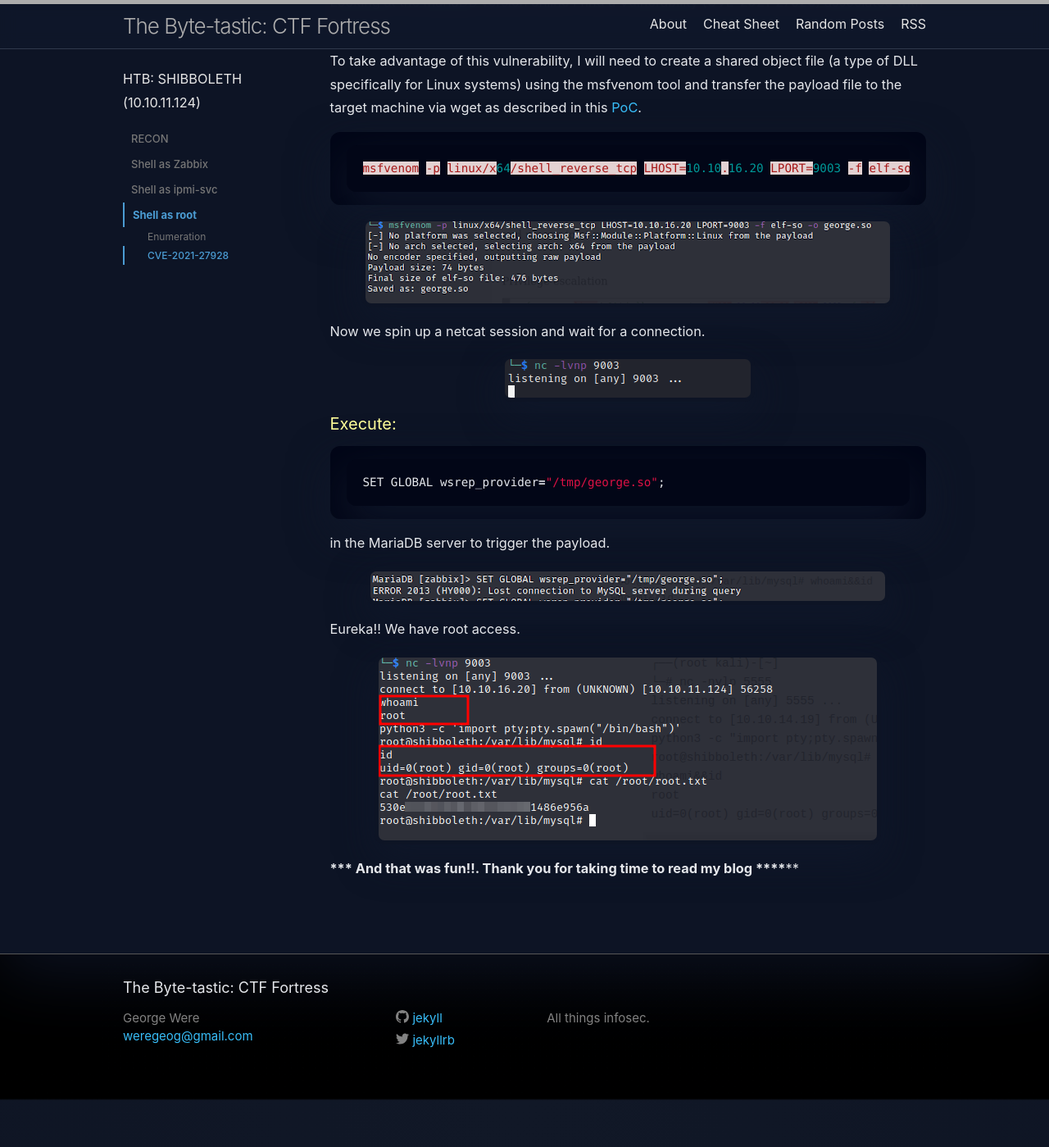
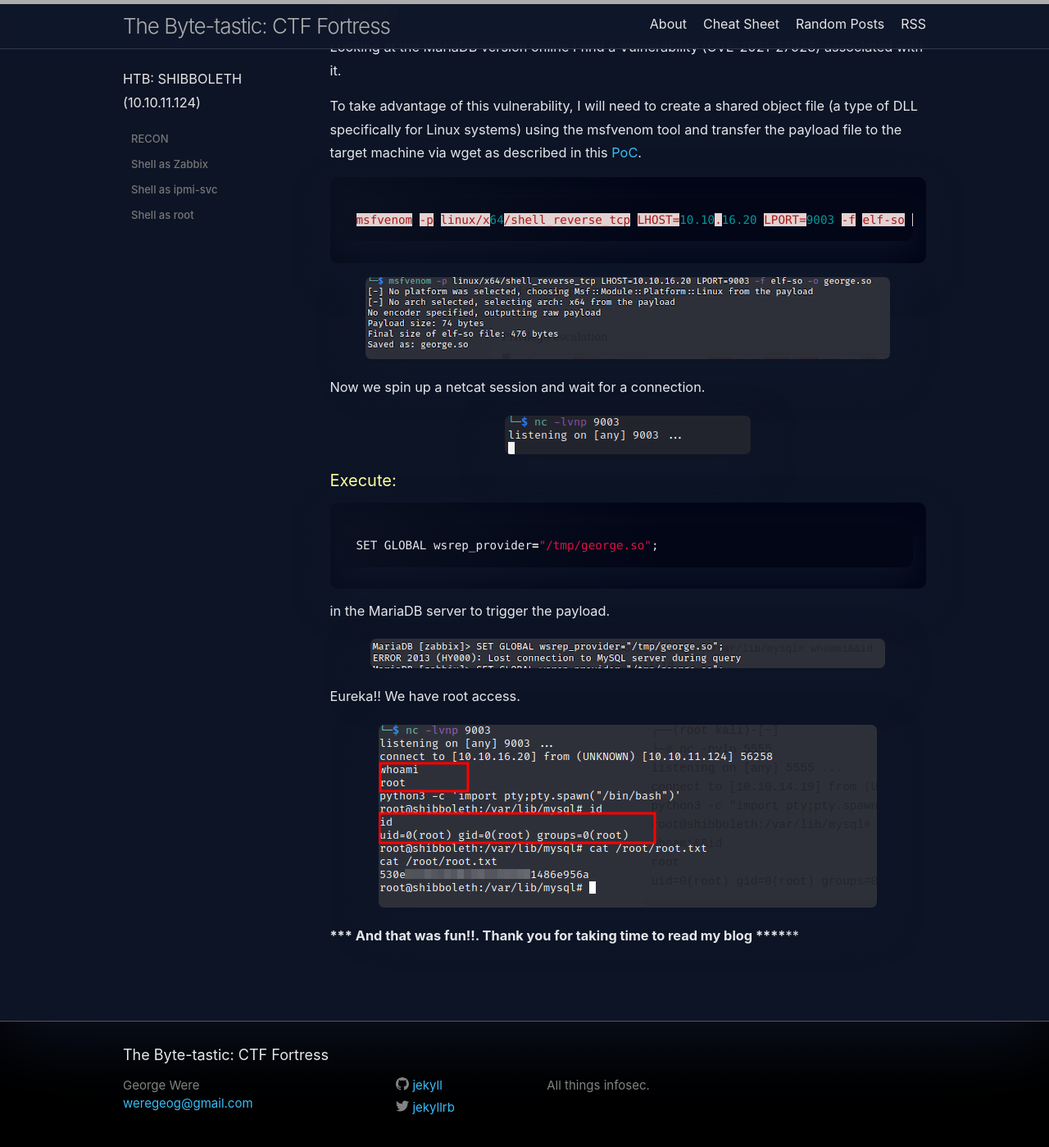
Before and after one commit to GeorgeWere/georgewere.github.io, a Jekyll site: the page built from _posts/2022-4-2-htb-shibboleth.md, in a window 1280 px wide and 1400 px high, scrolled down 9957 px. Shown: the whole window at 82% size. Built offline with Jekyll 4.4.1, drawn with Linux system fonts in a browser that asks for light colours; before the commit the page ends 11298 px from its top, so only the background shows below that.

Commit message:
Update custom.css

```diff
--- a/assets/custom.css
+++ b/assets/custom.css
@@ -410,12 +410,13 @@
 .post-content pre,
 .highlighter-rouge .highlight,
 div.highlight {
-    background: radial-gradient(circle at top left, #020617 0, #020617 50%, #020617 100%);
-    border-radius: 0.75rem;
-    padding: 1rem 1.25rem;
+    background: radial-gradient(circle at top left, #0b1120 0, #020617 55%, #020617 100%);
+    border-radius: 0.6rem;
+    padding: 0.85rem 1rem;
     border: none;
-    box-shadow: 0 20px 50px rgba(15, 23, 42, 0.9);
+    box-shadow: 0 16px 40px rgba(15, 23, 42, 0.85);
     overflow-x: auto;
+    margin: 0.8rem 0;
 }
 
 .post-content pre code {
```
